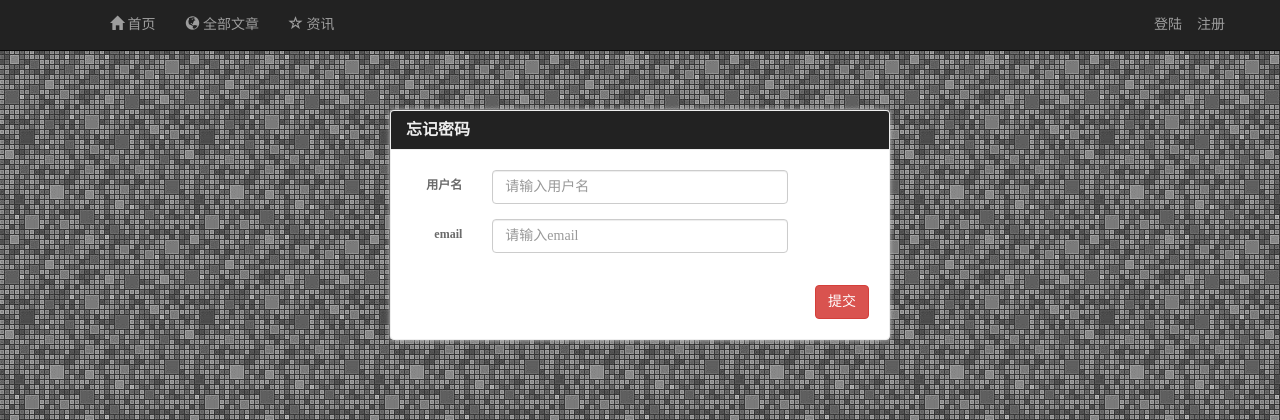
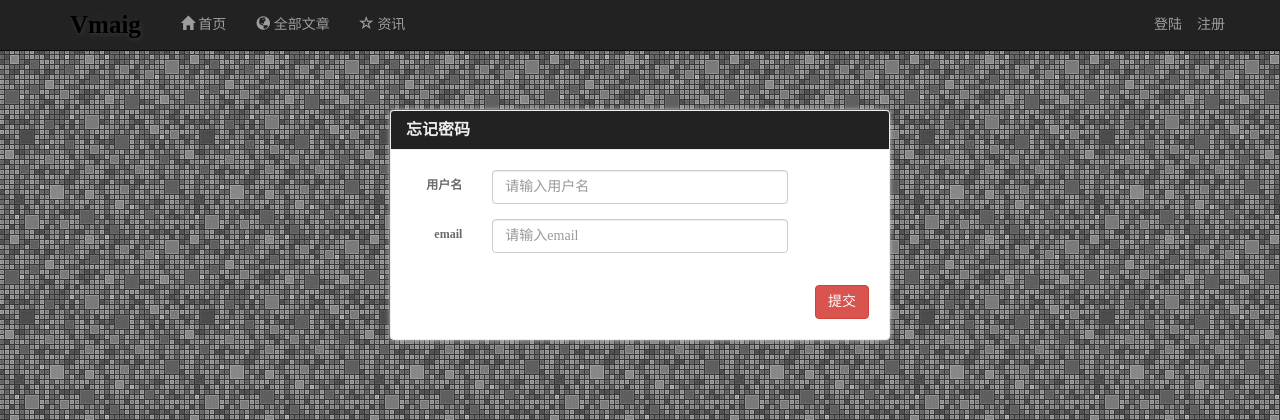
Before and after one commit to billvsme/vmaig_blog, a Django app: page /forgetpassword/ in a window 1280 px wide. Shown: the top 420 px of the page. Run offline with Django 3.2, Linux system fonts and the light colour scheme; some libraries are stand-ins or nearby versions.

Commit message:
[mod] add website_title

```diff
--- a/blog/templates/blog/include/nav.html
+++ b/blog/templates/blog/include/nav.html
@@ -16,7 +16,7 @@
                 <span class="icon-bar"></span>
                 <span class="icon-bar"></span>
             </button>
-            <div class="navbar-brand">{{website_title}}</div>
+            <div class="navbar-brand">Vmaig</div>
         </div>
         <div class="collapse navbar-collapse" id="vmaig-navbar-collapse">
             <ul class="nav navbar-nav">
```
Also changed, not shown: blog/views.py (+7 -1 lines).
